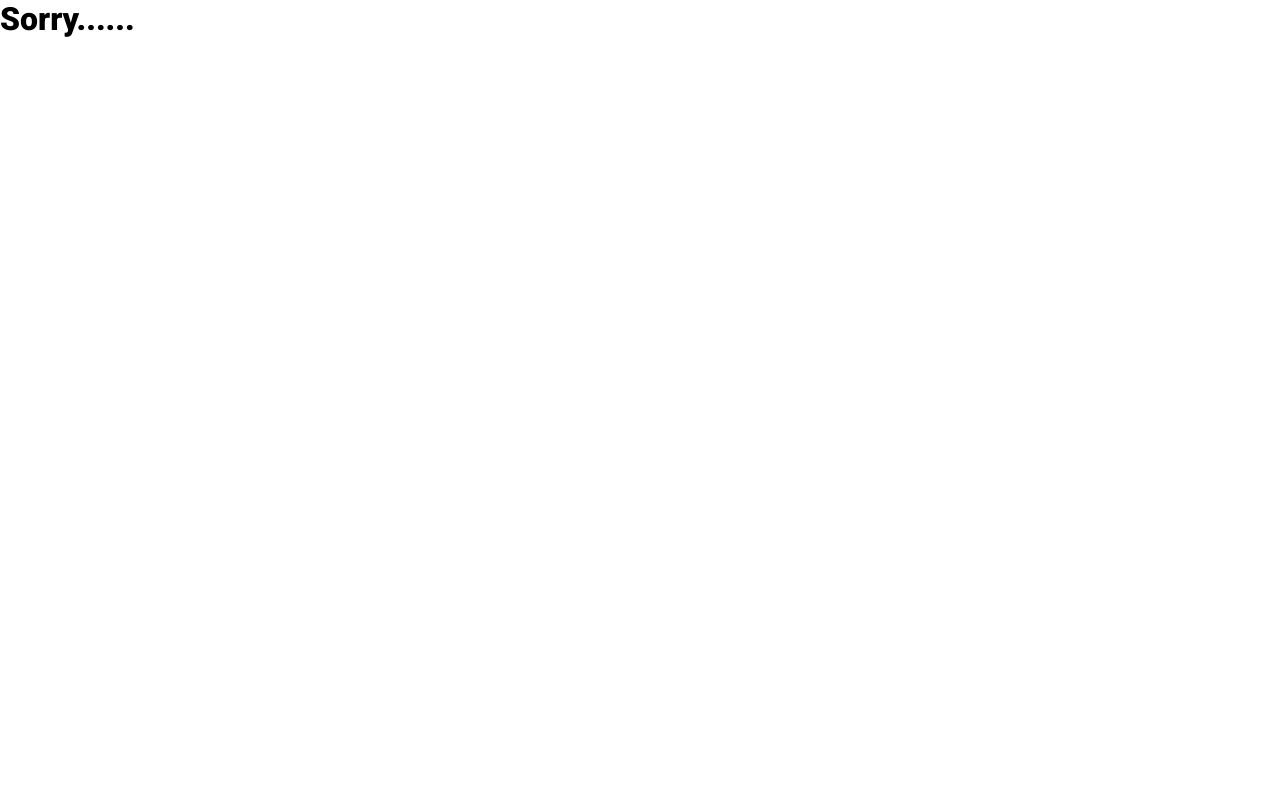
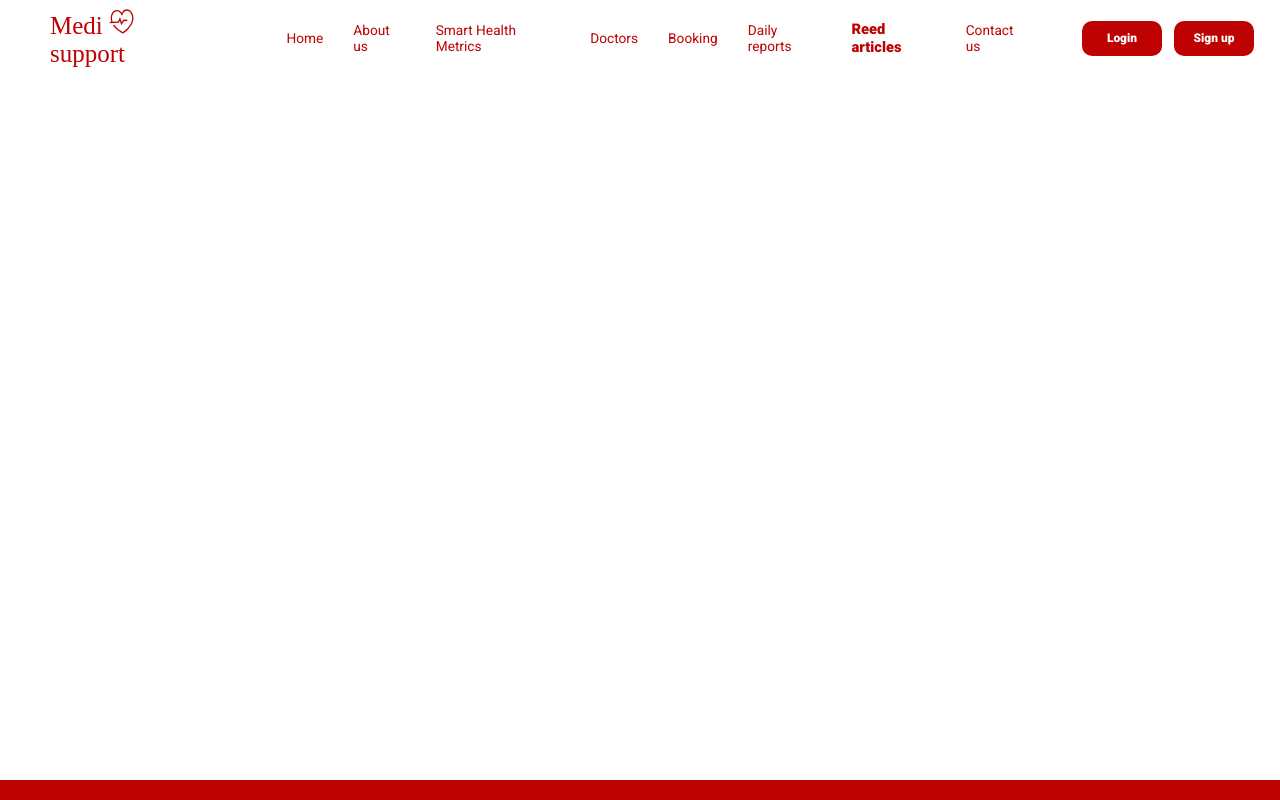
Before and after one commit to Nada-Yakout-Shahien/Medisupport, a React (Create React App) app: page /Reed_articles in a window 1280 px wide. Before the commit this address had no page. Shown: the top 800 px of the page. Built offline with nearby package versions, Linux system fonts and the light colour scheme; a web font is replaced by a local one.

Commit message:
add pages

```diff
--- a/src/components/header.js
+++ b/src/components/header.js
@@ -39,8 +39,8 @@ function Navbar() {
           <NavLink to="/Smart_health_metrics">Smart Health Metrics</NavLink>
           <NavLink to="/Doctors">Doctors</NavLink>
           <NavLink to="/Booking">Booking</NavLink>
-          <NavLink to="/Daily reports">Daily reports</NavLink>
-          <NavLink to="/Reed articles">Reed articles</NavLink>
+          <NavLink to="/Daily_reports">Daily reports</NavLink>
+          <NavLink to="/Reed_articles">Reed articles</NavLink>
           <NavLink to="/Contact_us">Contact us</NavLink>
 
           <button className="nav-btn nav-close-btn" onClick={showNavbar}>
@@ -48,10 +48,10 @@ function Navbar() {
           </button>
 
           <div className="nav-button">
-            <NavLink href="www.google.com">
+            <NavLink to="/login">
               <button type="button">Login</button>
             </NavLink>
-            <NavLink href="www.google.com">
+            <NavLink to="/signup">
               <button type="button">Sign up</button>
             </NavLink>
           </div>
--- a/src/index.js
+++ b/src/index.js
@@ -7,6 +7,9 @@ import Home from "./pages/home";
 import Aboutus from "./pages/About_us";
 import SmartHealthMetrics from "./pages/Smart_health_metrics";
 import Contactus from "./pages/Contact_us";
+import Login from "./pages/login";
+import Signup from "./pages/sign_up";
+import Reedarticles from "./pages/Reed_articles";
 
 const router = createBrowserRouter([
   {
@@ -30,8 +33,23 @@ const router = createBrowserRouter([
     errorElement: <h1>Sorry......</h1>,
   },
   {
+    path: "/login",
+    element: <Login />,
+    errorElement: <h1>Sorry......</h1>,
+  },
+  {
+    path: "/signup",
+    element: <Signup />,
+    errorElement: <h1>Sorry......</h1>,
+  },
+  {
     path: "/Contact_us",
     element: <Contactus />,
+    errorElement: <h1>Sorry......</h1>,
+  },
+  {
+    path: "/Reed_articles",
+    element: <Reedarticles />,
     errorElement: <h1>Sorry......</h1>,
   },
 ]);
--- /dev/null
+++ b/src/pages/Reed_articles.js
@@ -0,0 +1,21 @@
+import Header from "../components/header";
+import Footer from "../components/footer";
+import { Helmet } from "react-helmet-async";
+import "./Reed_articles.css";
+import React from "react";
+
+const Reed_articles = () => {
+  return (
+    <>
+      <Helmet>
+        <title>Reed articles ♥</title>
+        <meta name="description" content="Reed articles" />
+      </Helmet>
+      <Header />
+
+      <Footer />
+    </>
+  );
+};
+
+export default Reed_articles;
--- /dev/null
+++ b/src/pages/login.js
@@ -0,0 +1,21 @@
+import Header from "../components/header";
+import Footer from "../components/footer";
+import { Helmet } from "react-helmet-async";
+import "./login.css";
+import React from "react";
+
+const Login = () => {
+  return (
+    <>
+      <Helmet>
+        <title>Login ♥</title>
+        <meta name="description" content="Login" />
+      </Helmet>
+      <Header />
+
+      <Footer />
+    </>
+  );
+};
+
+export default Login;
--- /dev/null
+++ b/src/pages/sign_up.js
@@ -0,0 +1,21 @@
+import Header from "../components/header";
+import Footer from "../components/footer";
+import { Helmet } from "react-helmet-async";
+import "./sign_up.css";
+import React from "react";
+
+const Sign_up  = () => {
+  return (
+    <>
+      <Helmet>
+        <title>Sign up ♥</title>
+        <meta name="description" content="Sign up" />
+      </Helmet>
+      <Header />
+
+      <Footer />
+    </>
+  );
+};
+
+export default Sign_up;
```
Also changed, not shown: src/pages/Reed_articles.css (added), src/pages/login.css (added), src/pages/sign_up.css (added).
